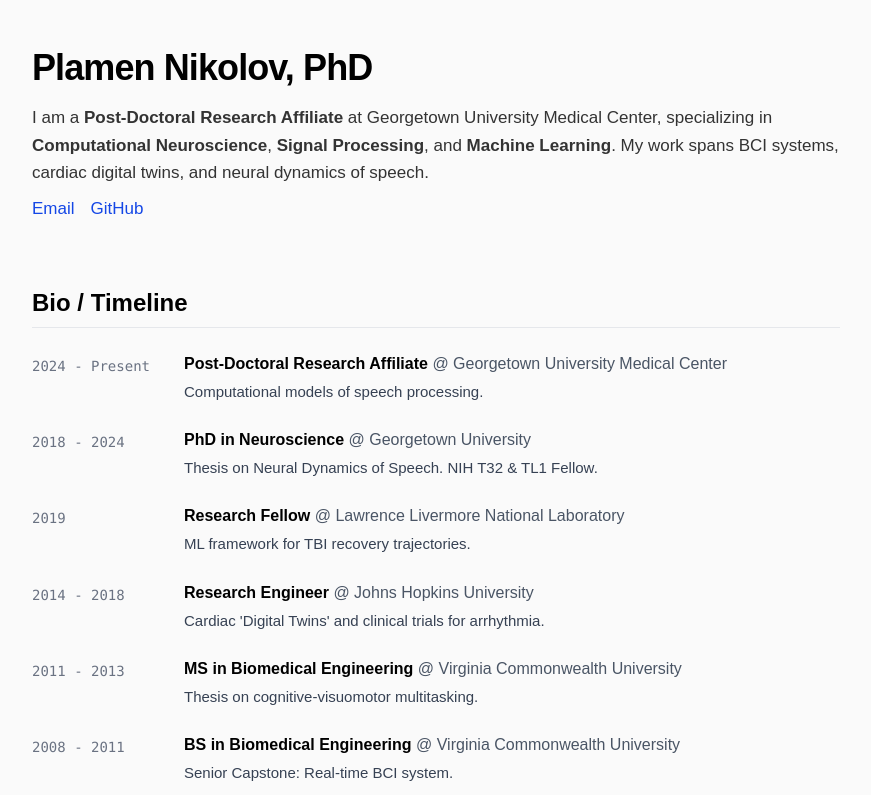
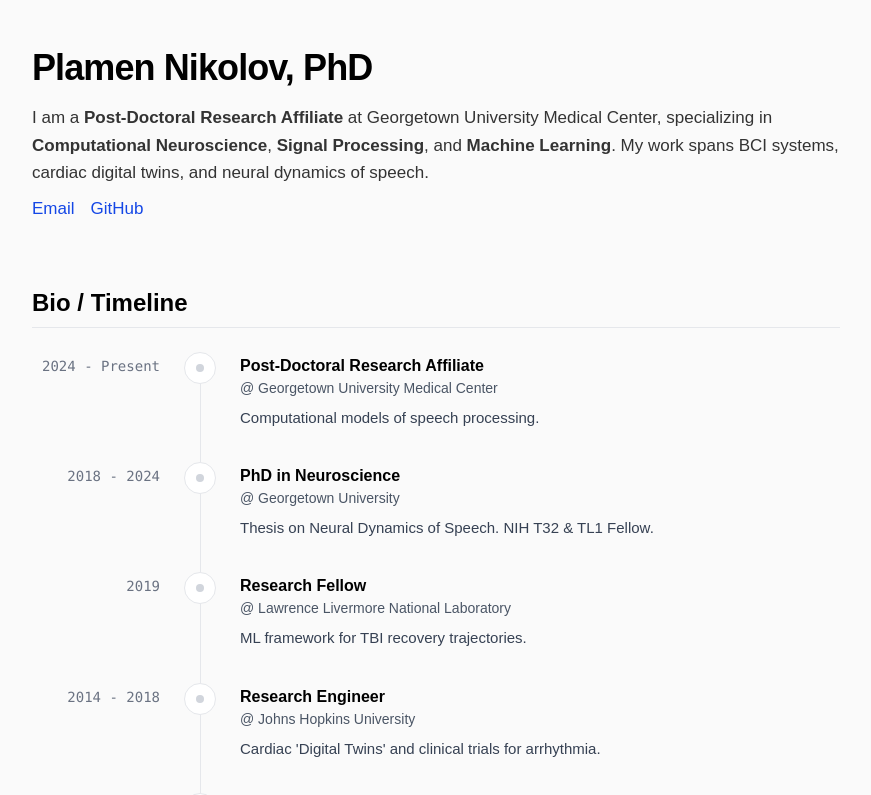
Before and after one commit to Nikolovpp/nikolovpp.github.io, a Next.js app: page / in a window 1280 px wide. Shown: the top 795 px of the page, without its empty margins (204-1075 px from the left). Built offline with nearby package versions, Linux system fonts and the light colour scheme.

Commit message:
updated vertical timeline and added functionality for logos

```diff
--- a/components/Timeline.tsx
+++ b/components/Timeline.tsx
@@ -2,18 +2,45 @@
 
 export default function Timeline({ items }: { items: TimelineItem[] }) {
     return (
-        <div className="space-y-2">
+        <div className="relative">
             {items.map((item, index) => (
-                <div key={index} className="flex flex-col sm:flex-row sm:gap-6">
-                    <div className="w-32 flex-shrink-0 font-mono text-gray-500 text-sm pt-1">
-                        {item.year}
+                <div key={index} className="flex gap-4 sm:gap-6">
+                    {/* Left Column: Year */}
+                    <div className="w-24 sm:w-32 flex-shrink-0 text-right pt-0.5">
+                        <span className="font-mono text-gray-500 text-sm">{item.year}</span>
                     </div>
-                    <div className="pb-4">
-                        <div className="font-bold text-black">
-                            {item.role} <span className="font-normal text-gray-600">@ {item.institution}</span>
+
+                    {/* Middle Column: Vertical Line & Marker */}
+                    <div className="relative flex flex-col items-center">
+                        {/* Vertical Line */}
+                        {index !== items.length - 1 && (
+                            <div className="absolute top-4 bottom-0 w-px bg-gray-200 -z-10" />
+                        )}
+
+                        {/* Marker / Logo */}
+                        <div className="flex h-8 w-8 shrink-0 items-center justify-center rounded-full bg-white border border-gray-200 overflow-hidden z-10">
+                            {item.logo ? (
+                                <img
+                                    src={item.logo}
+                                    alt={`${item.institution} logo`}
+                                    className="h-full w-full object-cover"
+                                />
+                            ) : (
+                                <div className="h-2 w-2 rounded-full bg-gray-300" />
+                            )}
+                        </div>
+                    </div>
+
+                    {/* Right Column: Content */}
+                    <div className="pb-8 pt-0.5 flex-1">
+                        <div className="font-bold text-black text-lg sm:text-base">
+                            {item.role}
+                        </div>
+                        <div className="text-gray-600 text-sm mb-2">
+                            @ {item.institution}
                         </div>
                         {item.description && (
-                            <div className="text-gray-700 text-[15px] leading-relaxed mt-1">
+                            <div className="text-gray-700 text-[15px] leading-relaxed">
                                 {item.description}
                             </div>
                         )}
--- a/data/timeline.ts
+++ b/data/timeline.ts
@@ -3,6 +3,7 @@
     role: string;
     institution: string;
     description?: string;
+    logo?: string;
     // points key removed as we moved details to projects
 }
 
```
